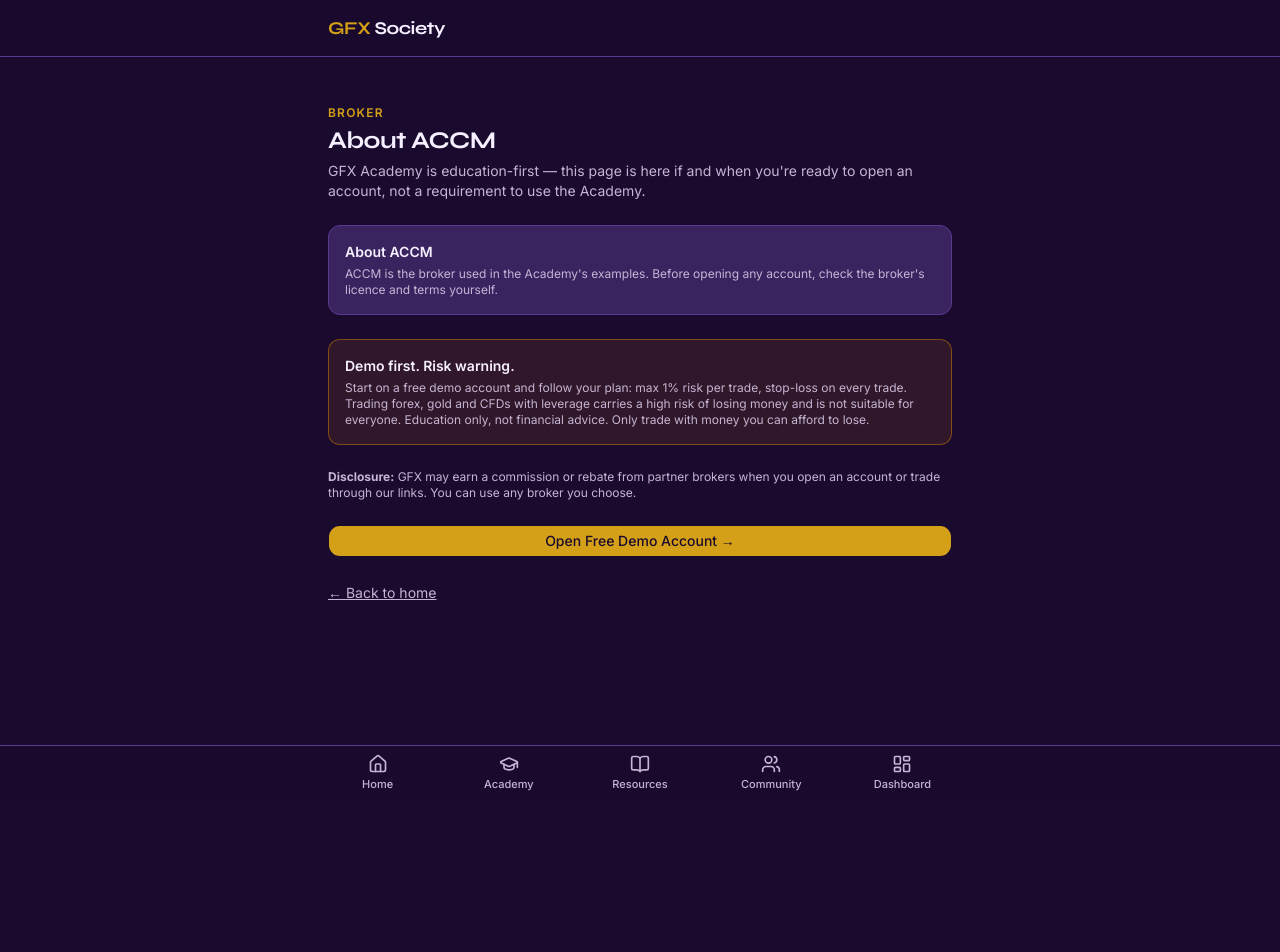
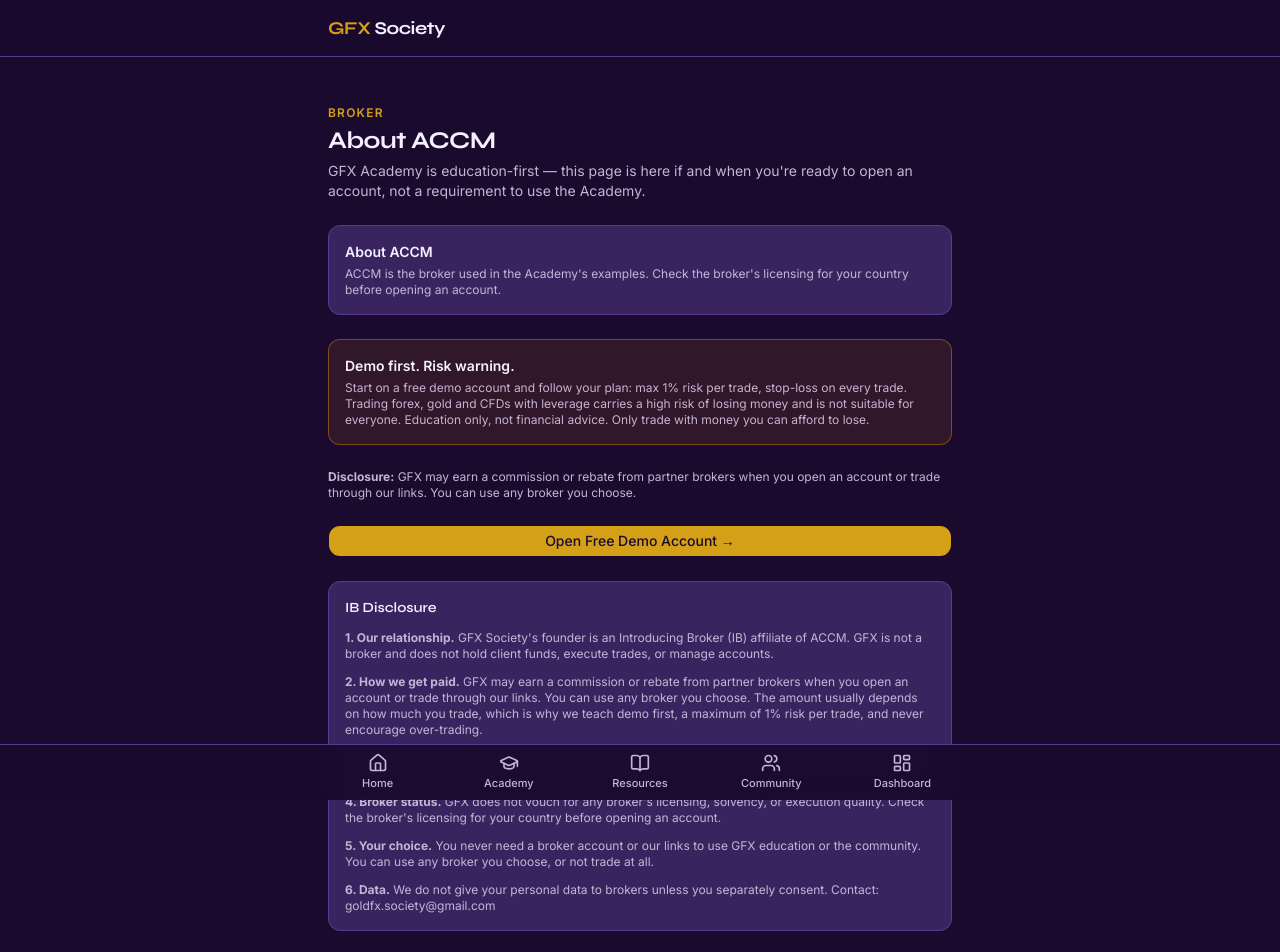
Before and after one commit to goldfxsociety/gfx-society, a Next.js app: page /broker in a window 1280 px wide. Shown: the top 952 px of the page. Before the commit the page ends 800 px from the top, so only its background shows below. Built offline with nearby package versions, Linux system fonts and the light colour scheme; no server answers.

Commit message:
Broker page: partner config (ACCM, Vantage), IB disclosure, risk warning, demo-first

```diff
--- a/src/app/broker/page.tsx
+++ b/src/app/broker/page.tsx
@@ -1,6 +1,8 @@
 import type { Metadata } from "next";
 import Link from "next/link";
 import { buttonVariants } from "@/components/ui/button";
+import { NEUTRAL_LICENSING_TEXT, activePartners } from "@/config/partners";
+import { IbDisclosureFull, IbDisclosureShort } from "@/components/compliance/ib-disclosure";
 
 export const metadata: Metadata = {
   title: "Choosing a Broker",
@@ -9,8 +11,10 @@
   openGraph: { title: "Choosing a Broker", description: "Education-first broker info with IB disclosure. Demo first; you can use any broker.", url: "/broker", images: ["/opengraph-image"] },
 };
 
+export default function BrokerPage() {
+  const list = activePartners();
+  const featured = list.find((p) => p.featured) ?? list[0];
 
-export default function BrokerPage() {
   return (
     <div className="mx-auto flex w-full max-w-2xl flex-1 flex-col gap-6 px-6 py-12">
       <div className="flex flex-col gap-1">
@@ -24,13 +28,15 @@
         </p>
       </div>
 
+      {featured && (
         <div className="rounded-lg border border-border bg-card p-4 text-sm">
-        <p className="font-semibold">About ACCM</p>
+          <p className="font-semibold">About {featured.name}</p>
           <p className="mt-1 text-xs text-muted-foreground">
-          ACCM is the broker used in the Academy&apos;s examples. Before opening
-          any account, check the broker&apos;s licence and terms yourself.
+            {featured.name} is the broker used in the Academy&apos;s examples.{" "}
+            {featured.regulatorStatus ?? NEUTRAL_LICENSING_TEXT}
           </p>
         </div>
+      )}
 
       <div className="rounded-lg border border-amber-500/40 bg-amber-500/10 p-4 text-sm">
         <p className="font-semibold">Demo first. Risk warning.</p>
@@ -43,20 +49,20 @@
         </p>
       </div>
 
-      <p className="text-xs text-muted-foreground">
-        <strong>Disclosure:</strong> GFX may earn a commission or rebate from
-        partner brokers when you open an account or trade through our links.
-        You can use any broker you choose.
-      </p>
+      <IbDisclosureShort />
 
+      {featured && (
         <a
-        href="https://accm.global/account/register?shareUserSetId=3a59d46d63f04393b"
+          href={(featured.demoUrl ?? featured.liveUrl)!}
           target="_blank"
           rel="sponsored noopener noreferrer"
           className={buttonVariants({ variant: "default" })}
         >
           Open Free Demo Account →
         </a>
+      )}
+
+      <IbDisclosureFull />
 
       <Link href="/" className="text-sm text-muted-foreground underline">
         ← Back to home
--- /dev/null
+++ b/src/components/compliance/ib-disclosure.tsx
@@ -0,0 +1,55 @@
+import { IB_DISCLOSURE_TEXT, NEUTRAL_LICENSING_TEXT, activePartners } from "@/config/partners";
+
+/** Short disclosure — place next to every broker link or button. */
+export function IbDisclosureShort() {
+  return (
+    <p className="text-xs text-muted-foreground">
+      <strong>Disclosure:</strong> {IB_DISCLOSURE_TEXT}
+    </p>
+  );
+}
+
+/** Full disclosure for the /broker page (broker-neutral, no unverified claims). */
+export function IbDisclosureFull() {
+  const names = activePartners().map((p) => p.name).join(", ");
+  return (
+    <section
+      aria-labelledby="ib-disclosure"
+      className="flex flex-col gap-3 rounded-lg border border-border bg-card p-4 text-xs text-muted-foreground"
+    >
+      <h2 id="ib-disclosure" className="text-sm font-semibold text-foreground">
+        IB Disclosure
+      </h2>
+      <p>
+        <strong>1. Our relationship.</strong> GFX Society&apos;s founder is an
+        Introducing Broker (IB) affiliate{names ? ` of ${names}` : ""}. GFX is
+        not a broker and does not hold client funds, execute trades, or manage
+        accounts.
+      </p>
+      <p>
+        <strong>2. How we get paid.</strong> {IB_DISCLOSURE_TEXT} The amount
+        usually depends on how much you trade, which is why we teach demo first,
+        a maximum of 1% risk per trade, and never encourage over-trading.
+      </p>
+      <p>
+        <strong>3. Costs.</strong> Spreads, commissions and fees are set by the
+        broker and vary by account type and market conditions. Check the
+        broker&apos;s current pricing before you open an account.
+      </p>
+      <p>
+        <strong>4. Broker status.</strong> GFX does not vouch for any
+        broker&apos;s licensing, solvency, or execution quality.{" "}
+        {NEUTRAL_LICENSING_TEXT}
+      </p>
+      <p>
+        <strong>5. Your choice.</strong> You never need a broker account or our
+        links to use GFX education or the community. You can use any broker you
+        choose, or not trade at all.
+      </p>
+      <p>
+        <strong>6. Data.</strong> We do not give your personal data to brokers
+        unless you separately consent. Contact: goldfx.society@gmail.com
+      </p>
+    </section>
+  );
+}
--- /dev/null
+++ b/src/config/partners.ts
@@ -0,0 +1,61 @@
+/**
+ * Broker partner config. Add, remove or reorder partners here.
+ * Only partners with `enabled: true` are shown anywhere on the site.
+ *
+ * Never add a claim about a broker (licensing, legal entity, spreads, etc.)
+ * unless it has been verified. Until then leave the field null; the UI then
+ * shows neutral "check the broker's licensing" text instead.
+ */
+export type Partner = {
+  id: string;
+  name: string;
+  /** Legal entity the member contracts with (verified only; otherwise null). */
+  entity: string | null;
+  /** Verified licensing statement (otherwise null). */
+  regulatorStatus: string | null;
+  /** Demo account sign-up link (shown first when present). */
+  demoUrl: string | null;
+  /** IB/referral account link. */
+  liveUrl: string | null;
+  isIbAffiliate: boolean;
+  enabled: boolean;
+  /** Primary partner gets the featured slot on /broker. */
+  featured?: boolean;
+};
+
+/** Approved neutral disclosure wording (same as the /broker hotfix, PR #12). */
+export const IB_DISCLOSURE_TEXT =
+  "GFX may earn a commission or rebate from partner brokers when you open an account or trade through our links. You can use any broker you choose.";
+
+export const NEUTRAL_LICENSING_TEXT =
+  "Check the broker's licensing for your country before opening an account.";
+
+export const partners: Partner[] = [
+  {
+    id: "accm",
+    name: "ACCM",
+    entity: null,
+    regulatorStatus: null,
+    demoUrl: null,
+    liveUrl:
+      "https://accm.global/account/register?shareUserSetId=3a59d46d63f04393b&utm_source=gfx_site&utm_medium=broker_page&utm_campaign=gold_pilot_2026q4&utm_content=accm",
+    isIbAffiliate: true,
+    enabled: true,
+    featured: true,
+  },
+  {
+    // Hidden until the founder enables it (needs a referral link first).
+    id: "vantage",
+    name: "Vantage",
+    entity: null,
+    regulatorStatus: null,
+    demoUrl: null,
+    liveUrl: null,
+    isIbAffiliate: true,
+    enabled: false,
+  },
+];
+
+/** Enabled partners that have a link to show. */
+export const activePartners = () =>
+  partners.filter((p) => p.enabled && (p.demoUrl ?? p.liveUrl));
```
Lines whose indentation alone changed are shown as unchanged.
